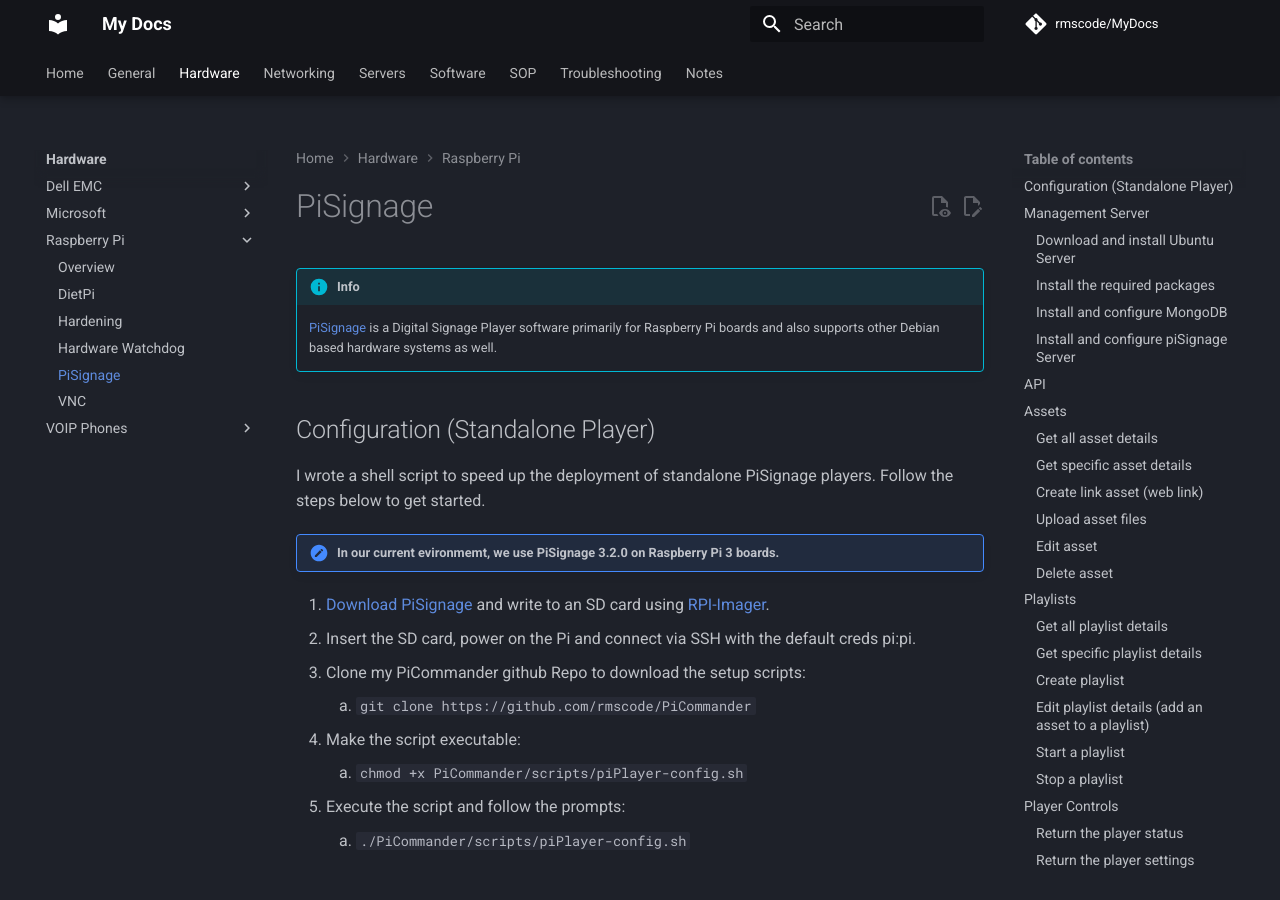
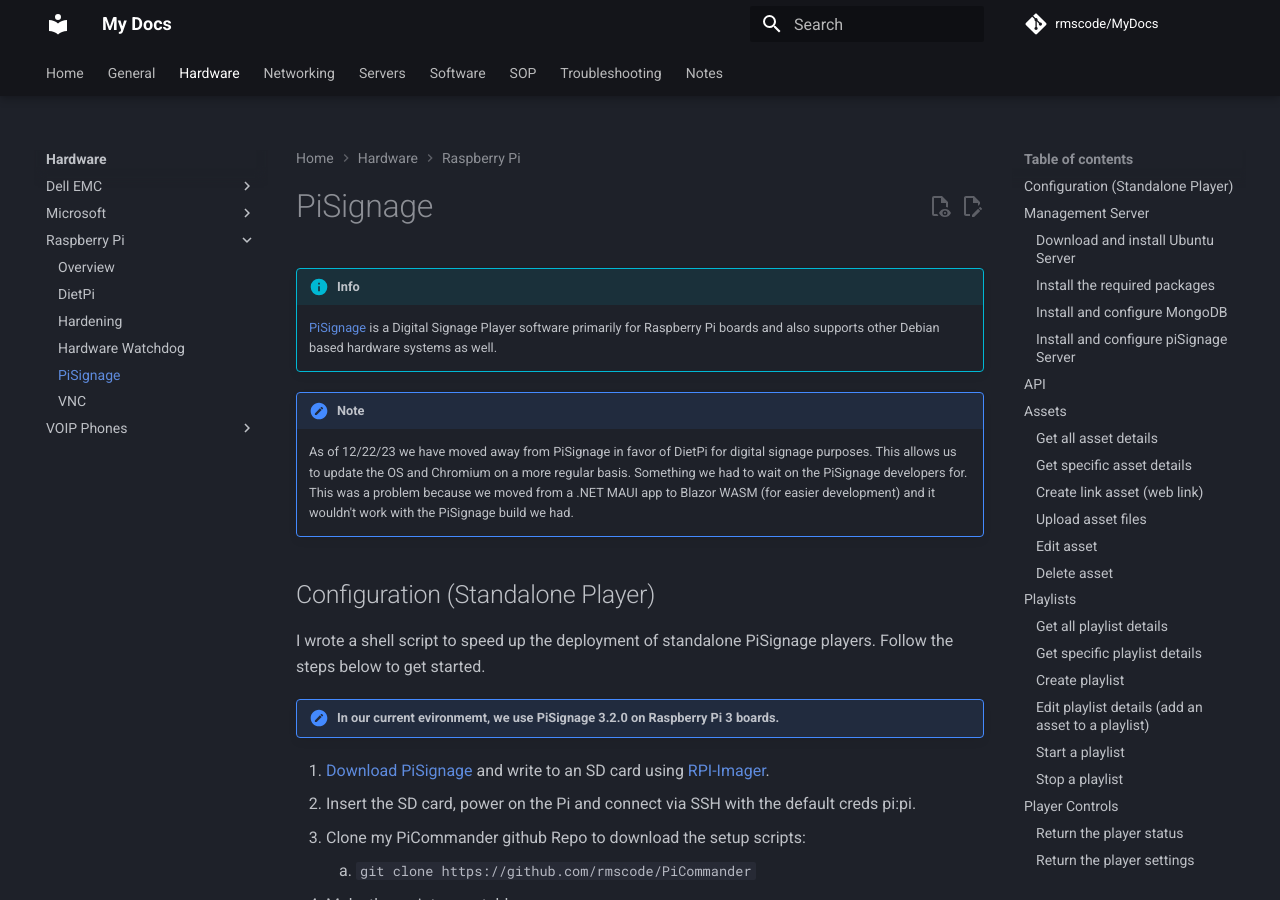
Before and after one commit to rmscode/binary-garden, an MkDocs documentation site: the page built from docs/hardware/raspberry-pi/pisignage.md, in a window 1280 px wide and 900 px high. Built offline with MkDocs 1.6.1 and Material for MkDocs 9.7.7, drawn with Linux system fonts in a browser that asks for light colours; comment, search, counter and statistics services are not loaded.

Commit message:
Update pisignage.md

```diff
--- a/docs/hardware/raspberry-pi/pisignage.md
+++ b/docs/hardware/raspberry-pi/pisignage.md
@@ -3,6 +3,10 @@
 !!! info
 
     [PiSignage](https://github.com/colloqi/pisignage) is a Digital Signage Player software primarily for Raspberry Pi boards and also supports other Debian based hardware systems as well.
+
+!!! note
+
+    As of 12/22/23 we have moved away from PiSignage in favor of DietPi for digital signage purposes. This allows us to update the OS and Chromium on a more regular basis. Something we had to wait on the PiSignage developers for. This was a problem because we moved from a .NET MAUI app to Blazor WASM (for easier development) and it wouldn't work with the PiSignage build we had.
 
 ## Configuration (Standalone Player)
 
```
